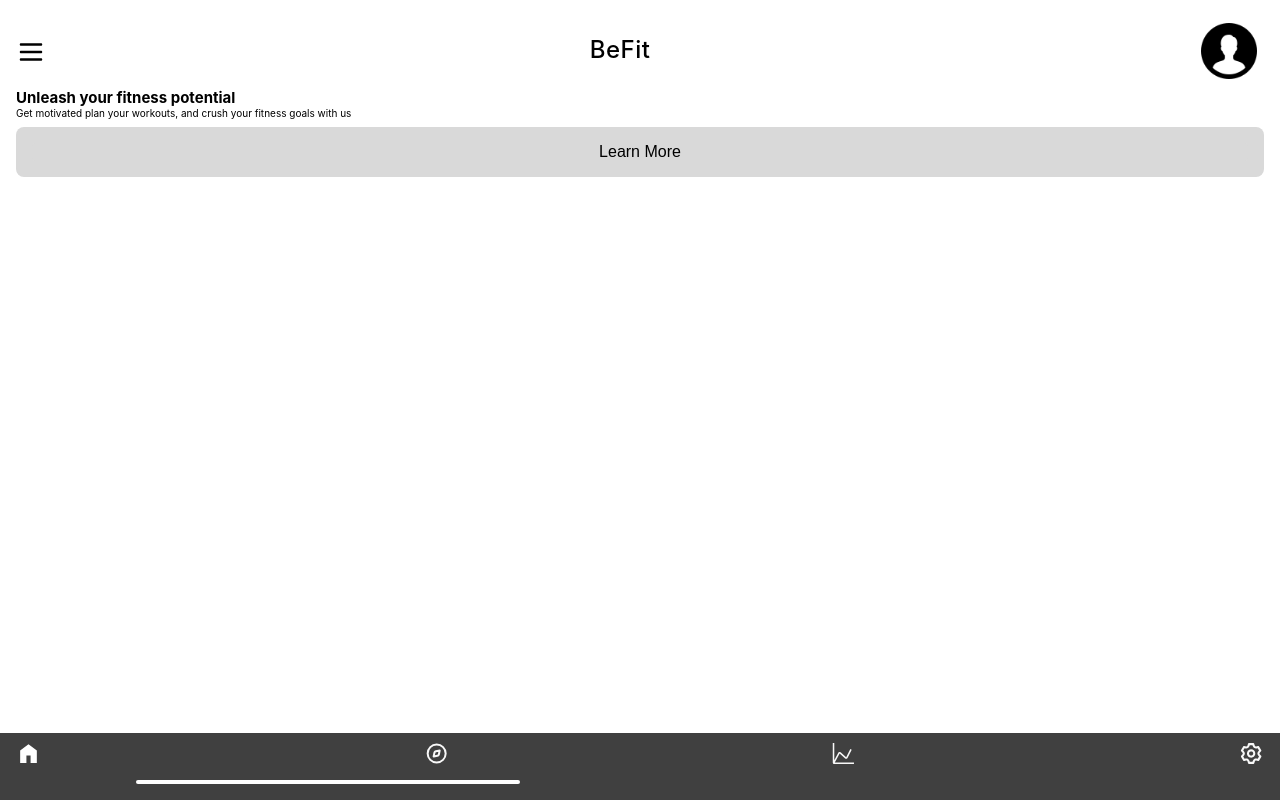
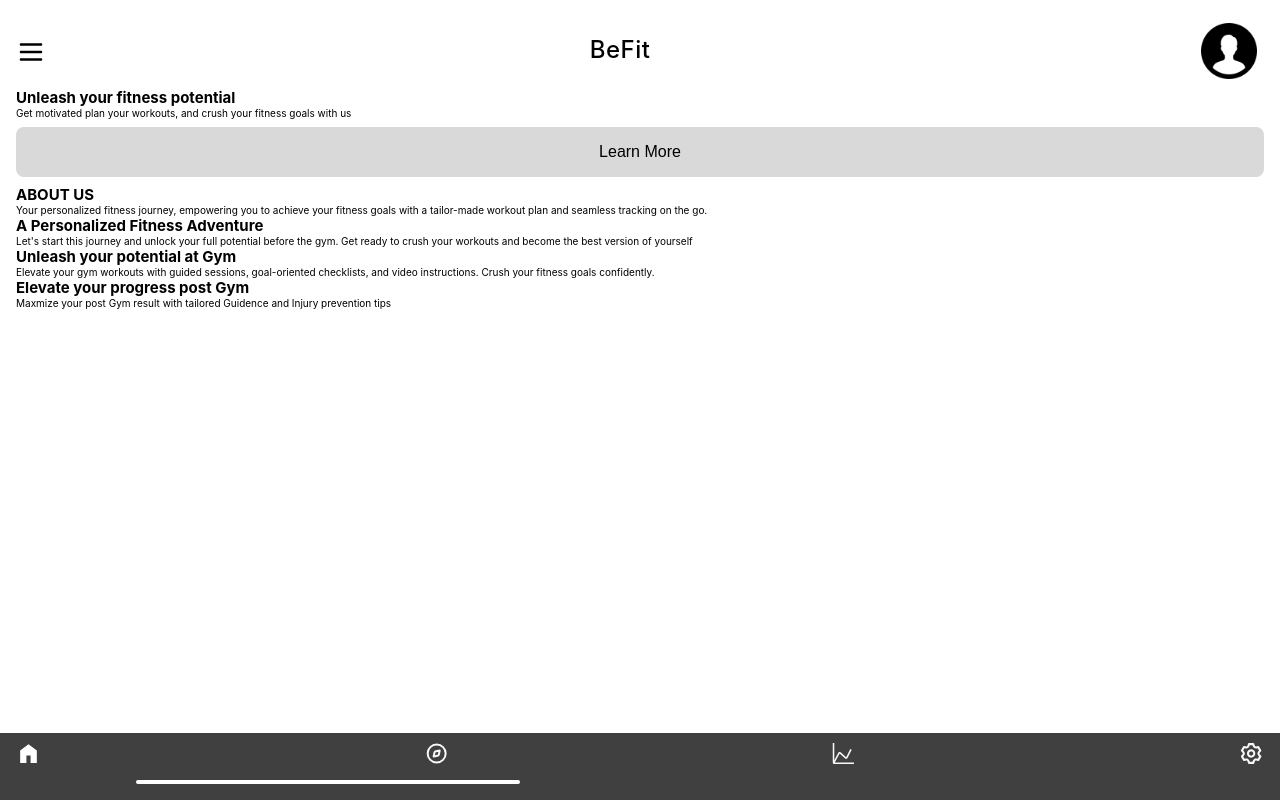
Before and after one commit to Colab20-Team-5/frontend, a Next.js app: page / in a window 1280 px wide. Built offline with nearby package versions, Linux system fonts and the light colour scheme.

Commit message:
Add About Card

```diff
--- a/src/app/components/AboutCard.jsx
+++ b/src/app/components/AboutCard.jsx
@@ -1,4 +1,5 @@
 import React from 'react'
+import cardDetails from '../constants';
 
 const AboutCard = () => {
   return (
@@ -9,11 +10,15 @@ const AboutCard = () => {
             empowering you to achieve your fitness goals with a tailor-made
              workout plan and seamless tracking on the go.</p>
 {
-    cardDetails
+    cardDetails.map(({im, title, description}) => {
+        return (
+            <>
+                <h2>{title}</h2>
+                <p>{description}</p>
+            </>
+        )
+    })
 }
-             <div className="card">
-
-             </div>
 
         </section>
     </>
--- a/src/app/page.jsx
+++ b/src/app/page.jsx
@@ -2,6 +2,7 @@ import dayjs from "dayjs";
 import HomeNavButton from "./components/HomeNavButton";
 import Header from "./components/Header";
 import PageButton from "./components/PageButton";
+import AboutCard from "./components/AboutCard";
 
 export default function Home() {
   return (
@@ -10,15 +11,13 @@ export default function Home() {
         isHomePage={true}
         headerText={"BeFit"}
       />
-      <>
         <section className="section-hero">
           <h2>Unleash your fitness potential</h2>
           <p>Get motivated plan your workouts,
               and crush your fitness goals with us</p>
           <PageButton text={"learn more"} url={"/beforegym"}/>
         </section>
-
-      </>
+        <AboutCard />
     </>
   );
 }
```
